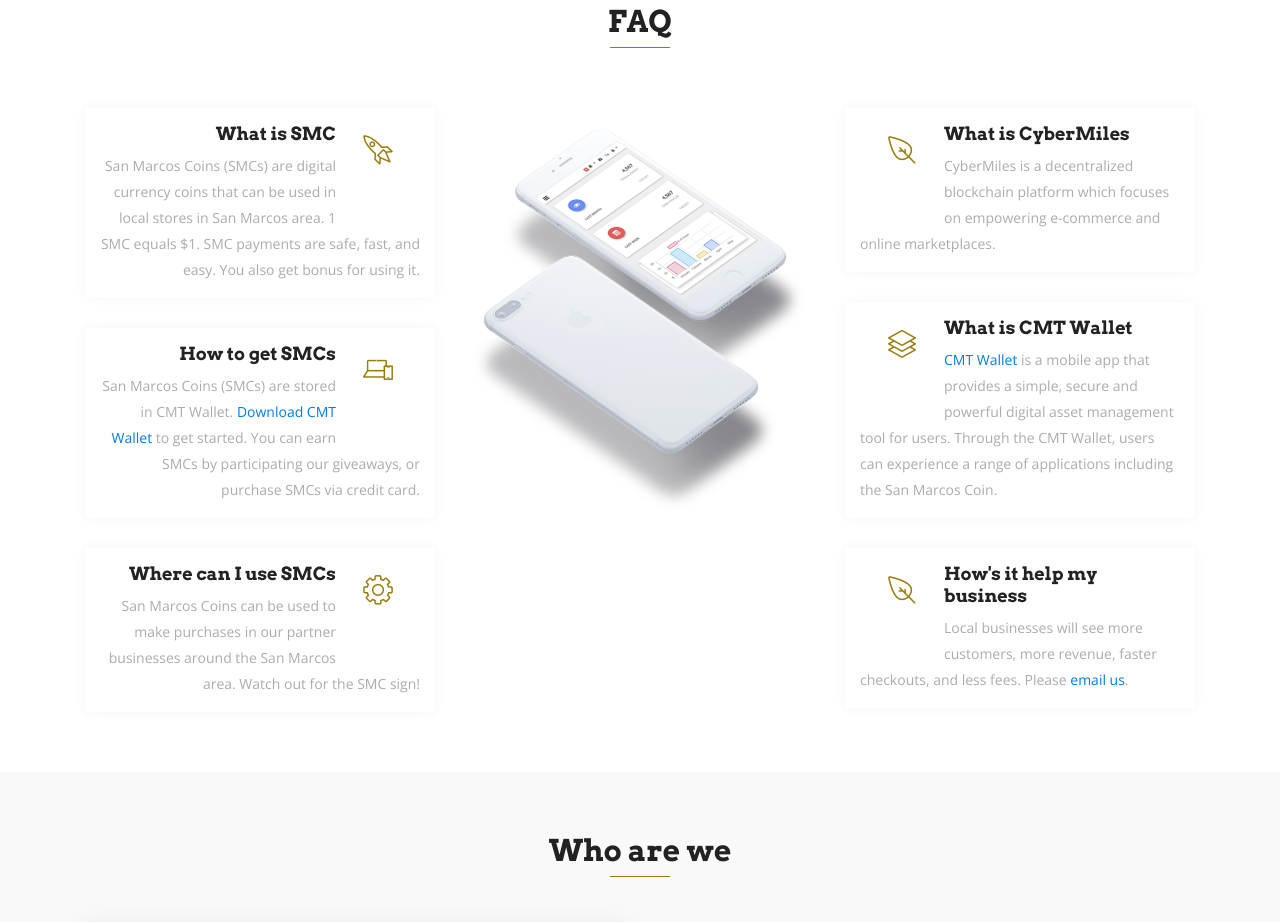
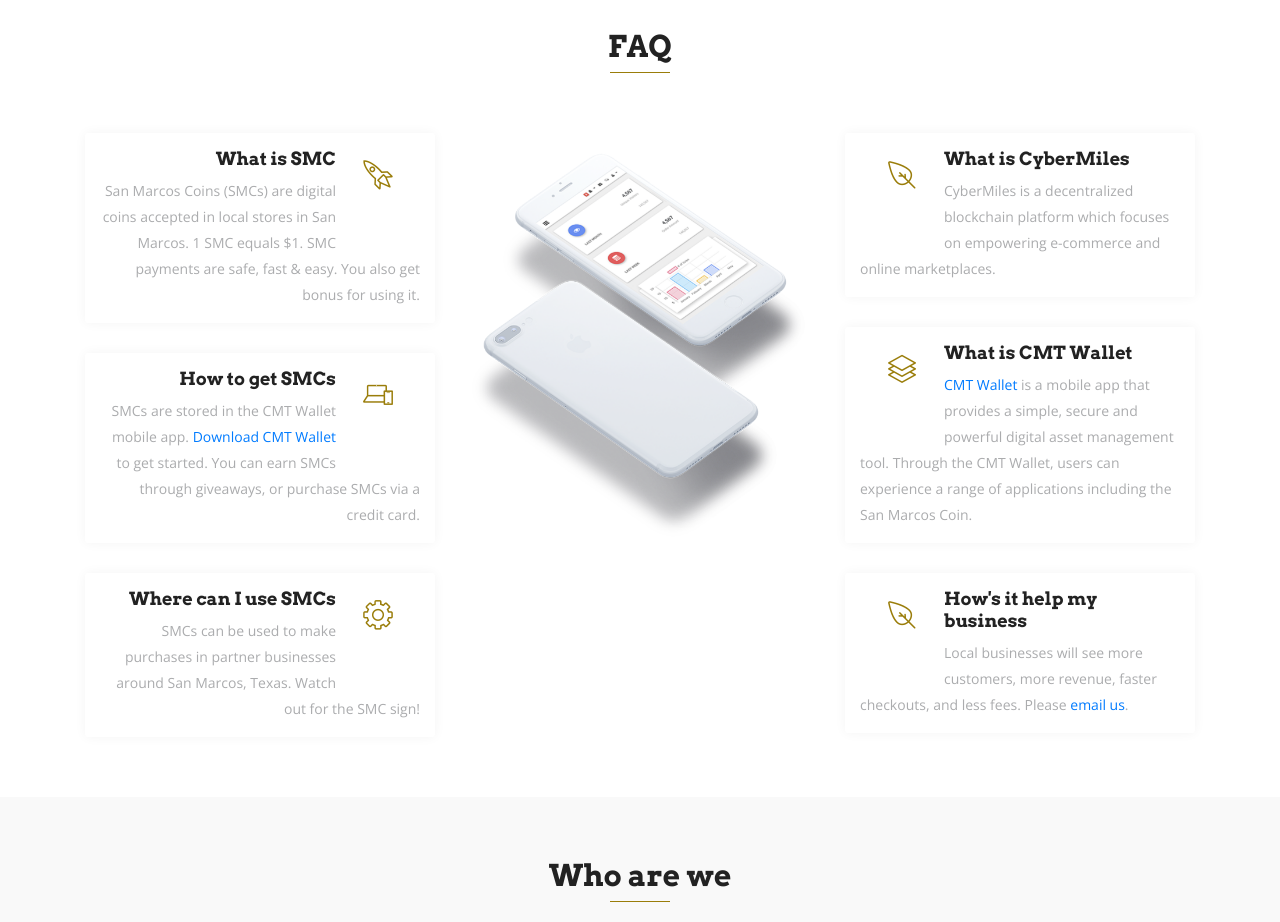
Before and after one commit to super-node/sanmarcoscoin, a plain HTML site: page index.html in a window 1280 px wide. Shown: the part 2099-3021 px from the top of the page. Drawn offline with nearby package versions, Linux system fonts and the light colour scheme; files whose address does not match are found by name.

Commit message:
Employee instructions

```diff
--- a/index.html
+++ b/index.html
@@ -182,6 +182,7 @@
                 <div class="content">
                   <p>
                     Accepting SMCs brings new customers to your business and saves credit card fees! It is very easy and safe for cashiers to accept SMCs, and you can redeem your SMCs to US Dollars with us at any time.
+                    Check out the <a href="assets/pdf/instructions_for_store_employees.pdf">step-by-step guide for accepting SMCs</a> in your store.
                   </p>
                   <a href="mailto:contact@sanmarcoscoin.com" class="btn btn-border mt-3">Contact us</a>
                 </div>
@@ -213,7 +214,7 @@
                 </span>
                 <div class="text">
                   <h4>What is SMC</h4>
-                  <p>San Marcos Coins (SMCs) are digital currency coins that can be used in local stores in San Marcos area. 1 SMC equals $1. SMC payments are safe, fast, and easy. You also get bonus for using it.</p>
+                  <p>San Marcos Coins (SMCs) are digital coins accepted in local stores in San Marcos. 1 SMC equals $1. SMC payments are safe, fast &amp; easy. You also get bonus for using it.</p>
                 </div>
               </div>
               <div class="box-item wow fadeInLeft" data-wow-delay="0.6s">
@@ -222,7 +223,7 @@
                 </span>
                 <div class="text">
                   <h4>How to get SMCs</h4>
-                  <p>San Marcos Coins (SMCs) are stored in CMT Wallet. <a href="http://onelink.to/v248ze">Download CMT Wallet</a> to get started. You can earn SMCs by participating our giveaways, or purchase SMCs via credit card.</p>
+                  <p>SMCs are stored in the CMT Wallet mobile app. <a href="http://onelink.to/v248ze">Download CMT Wallet</a> to get started. You can earn SMCs through giveaways, or purchase SMCs via a credit card.</p>
                 </div>
               </div>
               <div class="box-item wow fadeInLeft" data-wow-delay="0.9s">
@@ -231,7 +232,7 @@
                 </span>
                 <div class="text">
                   <h4>Where can I use SMCs</h4>
-                  <p>San Marcos Coins can be used to make purchases in our partner businesses around the San Marcos area. Watch out for the SMC sign!</p>
+                  <p>SMCs can be used to make purchases in partner businesses around San Marcos, Texas. Watch out for the SMC sign!</p>
                 </div>
               </div>
             </div>
@@ -258,7 +259,7 @@
                 </span>
                 <div class="text">
                   <h4>What is CMT Wallet</h4>
-                  <p><a href="http://onelink.to/v248ze">CMT Wallet</a> is a mobile app that provides a simple, secure and powerful digital asset management tool for users. Through the CMT Wallet, users can experience a range of applications including the San Marcos Coin.</p>
+                  <p><a href="http://onelink.to/v248ze">CMT Wallet</a> is a mobile app that provides a simple, secure and powerful digital asset management tool. Through the CMT Wallet, users can experience a range of applications including the San Marcos Coin.</p>
                 </div>
               </div>
               <div class="box-item wow fadeInRight" data-wow-delay="0.9s">
```
Also changed, not shown: 1 other file.
